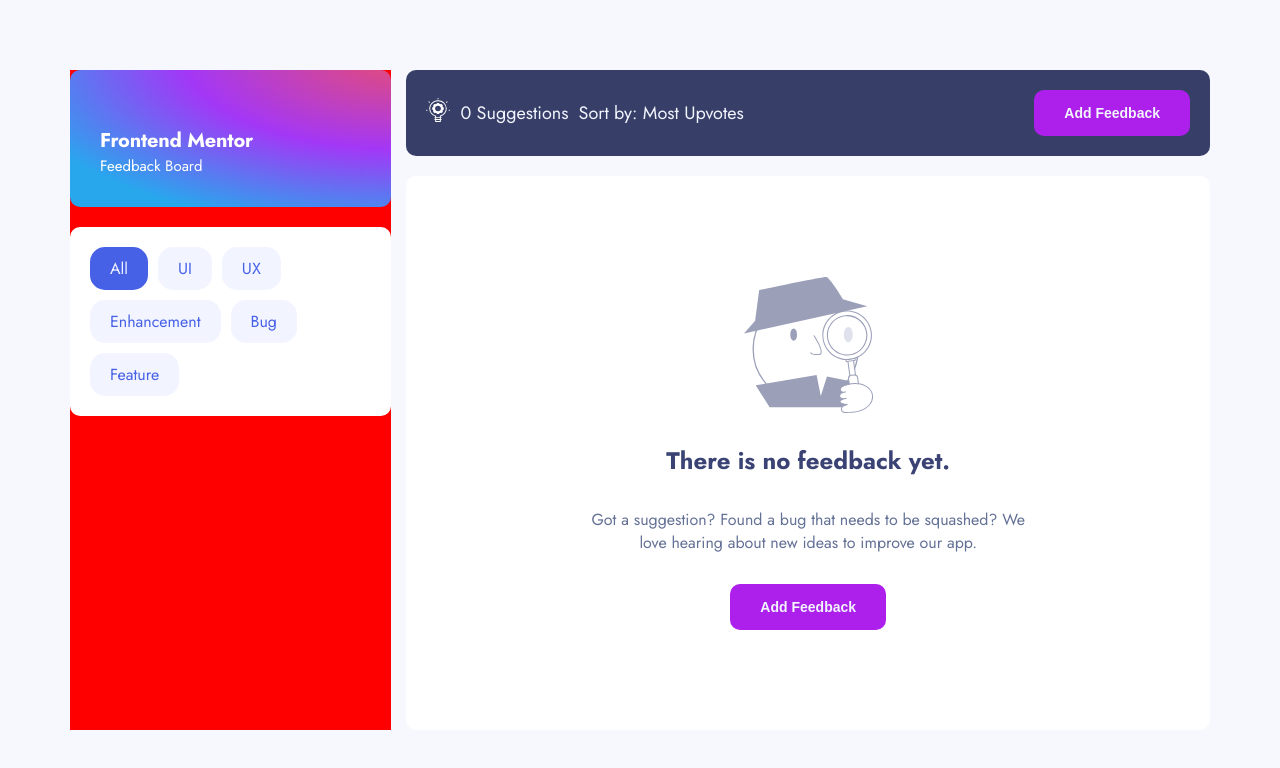
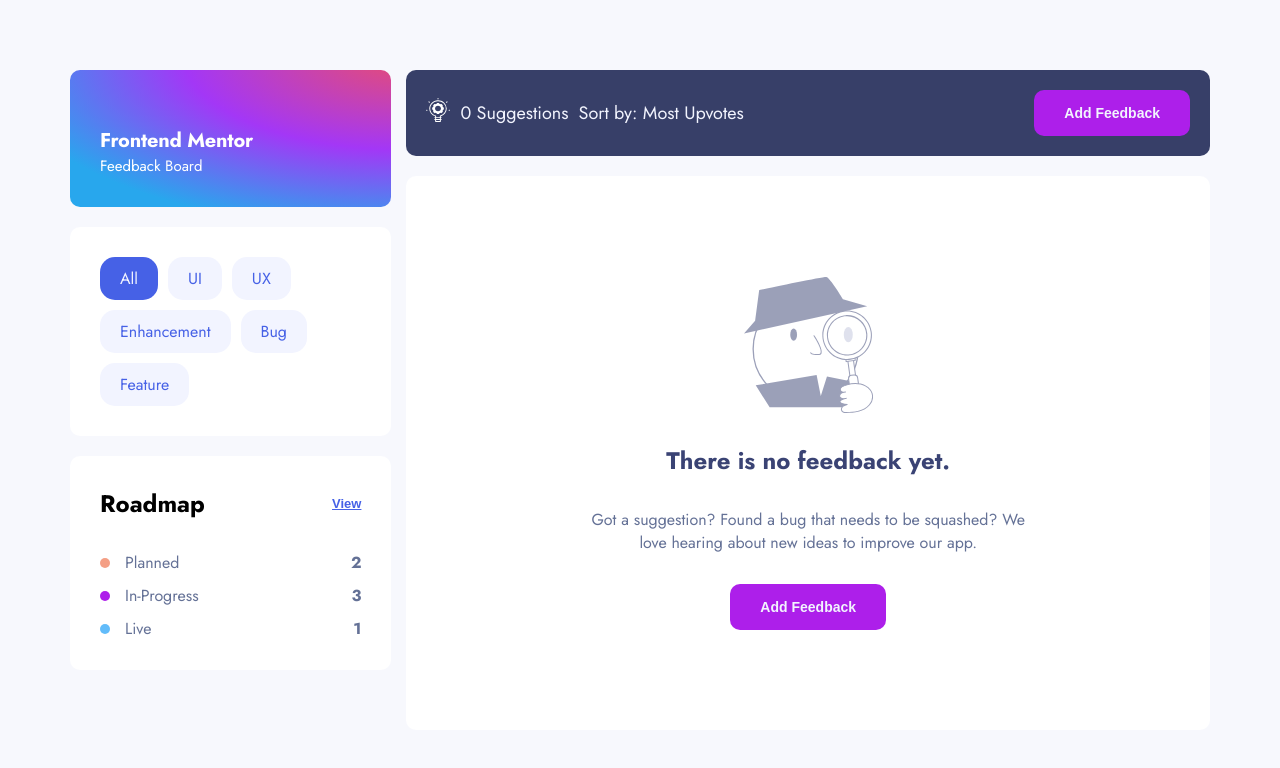
Before and after one commit to curlos/product-feedback-app, a Next.js app: page / in a window 1280 px wide. Shown: the top 768 px of the page. Built offline with nearby package versions, Linux system fonts and the light colour scheme.

Commit message:
Added roadmap card

```diff
--- a/components/LeftSidebar.js
+++ b/components/LeftSidebar.js
@@ -5,6 +5,24 @@
 
   const tags = ['All', 'UI', 'UX', 'Enhancement', 'Bug', 'Feature']
   const [selected, setSelected] = useState('All')
+  const [roadmap, setRoadmap] = useState({
+    planned: {
+      name: 'Planned',
+      num: '2',
+      color: 'bgYellow'
+    },
+    inProgress: {
+      name: 'In-Progress',
+      num: '3',
+      color: 'bgPurple'
+    },
+    live: {
+      name: 'Live',
+      num: '1',
+      color: 'bgGreen'
+    }
+  })
+
 
   return (
     <div className={styles.container}>
@@ -21,6 +39,28 @@
         ))}
 
       </div>
+
+      <div className={styles.cardRoadmap}>
+        <div className={styles.topNav}>
+          <h2>Roadmap</h2>
+          <button>View</button>
+        </div>
+
+
+        <div className={styles.rows}>
+          {Object.values(roadmap).map((label) => (
+            <div key={label.name} className={styles.row}>
+              <div className={styles.rowLeft}>
+                <div className={`${styles.circle} ${styles[label.color]}`}/>
+
+                <div className={styles.label}>{label.name}</div>
+              </div>
+
+              <div className={styles.num}>{label.num}</div>
+            </div>
+          ))}
+        </div>
+      </div>
     </div>
   )
 }
--- a/styles/LeftSidebar.module.scss
+++ b/styles/LeftSidebar.module.scss
@@ -2,7 +2,6 @@
   display: flex;
   flex-direction: column;
   gap: 20px;
-  background-color: red;
 }
 
 .cardBoardName {
@@ -32,7 +31,7 @@
   display: flex;
   flex-wrap: wrap;
   gap: 10px;
-  padding: 20px;
+  padding: 30px;
   background-color: #FFFFFF;
   border-radius: 10px;
 
@@ -48,3 +47,77 @@
     }
   }
 }
+
+.cardRoadmap {
+  padding: 30px;
+  background-color: #FFFFFF;
+  border-radius: 10px;
+
+  .topNav {
+    display: flex;
+    justify-content: space-between;
+    align-items: center;
+    margin-bottom: 30px;
+
+    h3 {
+      font-weight: bold;
+      font-size: 18px;
+      letter-spacing: -0.25px;
+    }
+
+    button {
+      border: none;
+      background: none;
+      color: #4661E6;
+      font-size: 13px;
+      font-weight: 600;
+      text-decoration: underline;
+    }
+  }
+
+  .rows {
+    display: flex;
+    flex-direction: column;
+    gap: 10px;
+
+    .row {
+      display: flex;
+      justify-content: space-between;
+      gap: 10px;
+
+      .rowLeft {
+        display: flex;
+        align-items: center;
+        gap: 15px;
+
+        .circle {
+          width: 10px;
+          height: 10px;
+          border-radius: 50%;
+
+          &.bgYellow {
+            background-color: #F49F85;
+          }
+
+          &.bgPurple {
+            background-color: #AD1FEA;
+          }
+
+          &.bgGreen {
+            background-color: #62BCFA;
+          }
+        }
+
+        .label {
+          font-size: 16px;
+          color: #647196;
+        }
+      }
+
+      .num {
+        font-weight: bold;
+        color: #647196;
+      }
+    }
+  }
+}
--- a/styles/globals.css
+++ b/styles/globals.css
@@ -16,4 +16,5 @@
 * {
   box-sizing: border-box;
   margin: 0;
+  padding: 0;
 }
```
